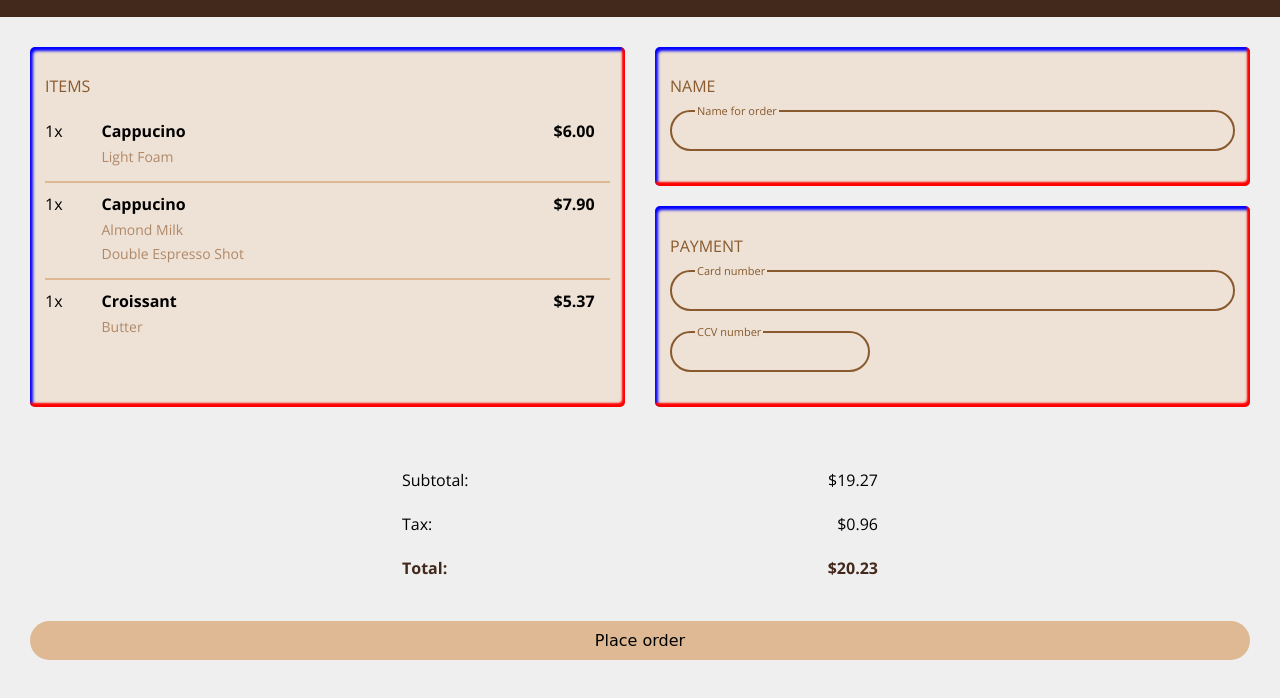
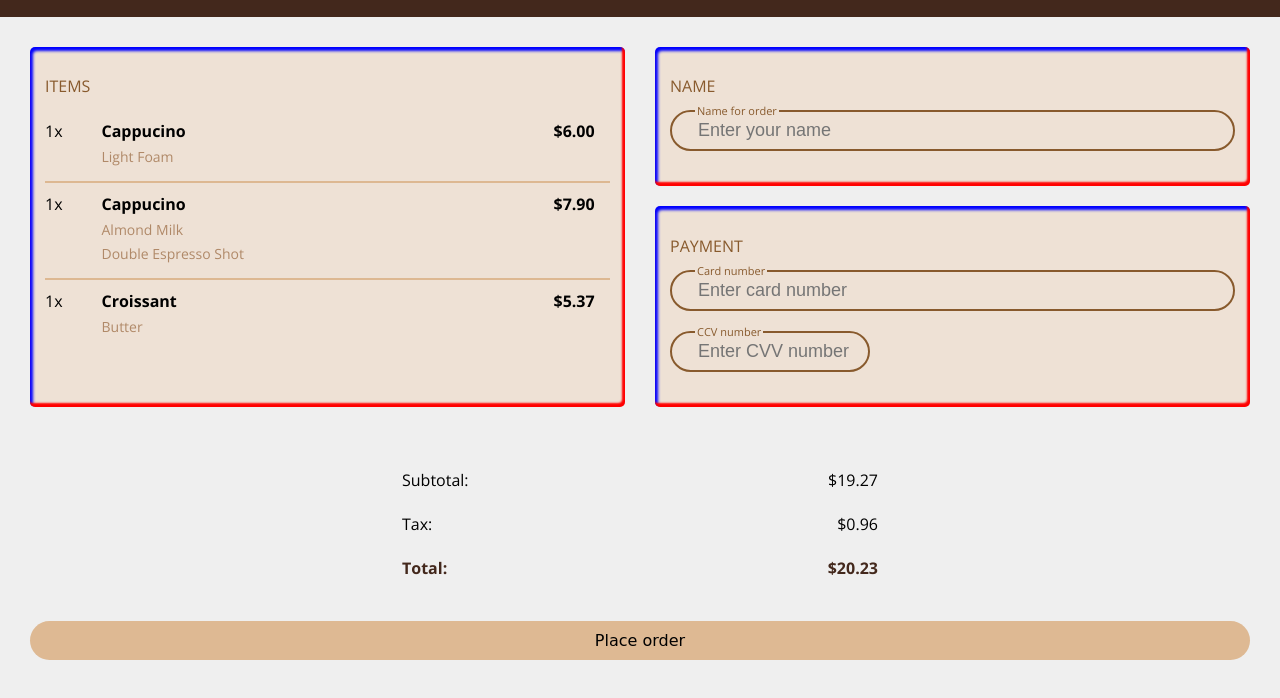
Before and after one commit to ARYASINGHBJC/frontendMaster, a plain HTML site: page Complete Intro to Web Development/css/Project-2/index.html in a window 1280 px wide. Both pictures are taken after a click on the button "Place order". Shown: the part 56-754 px from the top of the page. Drawn offline with nearby package versions, Linux system fonts and the light colour scheme.

Commit message:
Addent eventListener to show alert message on placing order

```diff
--- a/Complete Intro to Web Development/css/Project-2/index.html
+++ b/Complete Intro to Web Development/css/Project-2/index.html
@@ -59,18 +59,33 @@
           <h2 class="box-title">NAME</h2>
           <div class="input-group">
             <label class="user-input-label" for="name">Name for order</label>
-            <input type="text" class="user-input" id="name" />
+            <input
+              type="text"
+              class="user-input"
+              id="name"
+              placeholder="Enter your name"
+            />
           </div>
         </div>
         <div class="cc-box box">
           <h2 class="box-title">PAYMENT</h2>
           <div class="input-group">
             <label class="user-input-label" for="cc">Card number</label>
-            <input type="text" class="user-input" id="cc" />
+            <input
+              type="text"
+              class="user-input"
+              id="cc"
+              placeholder="Enter card number"
+            />
           </div>
           <div class="input-group">
             <label class="user-input-label" for="ccv">CCV number</label>
-            <input type="text" class="user-input short-input" id="ccv" />
+            <input
+              type="text"
+              class="user-input short-input"
+              id="ccv"
+              placeholder="Enter CVV number"
+            />
           </div>
         </div>
       </section>
--- a/Complete Intro to Web Development/css/Project-2/index.js
+++ b/Complete Intro to Web Development/css/Project-2/index.js
@@ -1,2 +1,11 @@
-const button = document.querySelector(".checkout");
-button.addEventListener("click", () => alert("Order placed"));
+const input = document.querySelector(".user-input");
+const creditCardNumber = document.querySelector("#cc");
+const ccvNumber = document.querySelector("#ccv");
+const button = document
+  .querySelector(".checkout")
+  .addEventListener("click", () => {
+    input.value = "";
+    creditCardNumber.value = "";
+    ccvNumber.value = "";
+    alert("Order placed successfully!");
+  });
--- a/Complete Intro to Web Development/css/Project-2/style.css
+++ b/Complete Intro to Web Development/css/Project-2/style.css
@@ -183,6 +183,7 @@
 .checkout:hover{
     background:indianred;
     transition: 1s ease-in;
+    cursor: pointer;
 }
 
 @media (max-width:400px){
```
